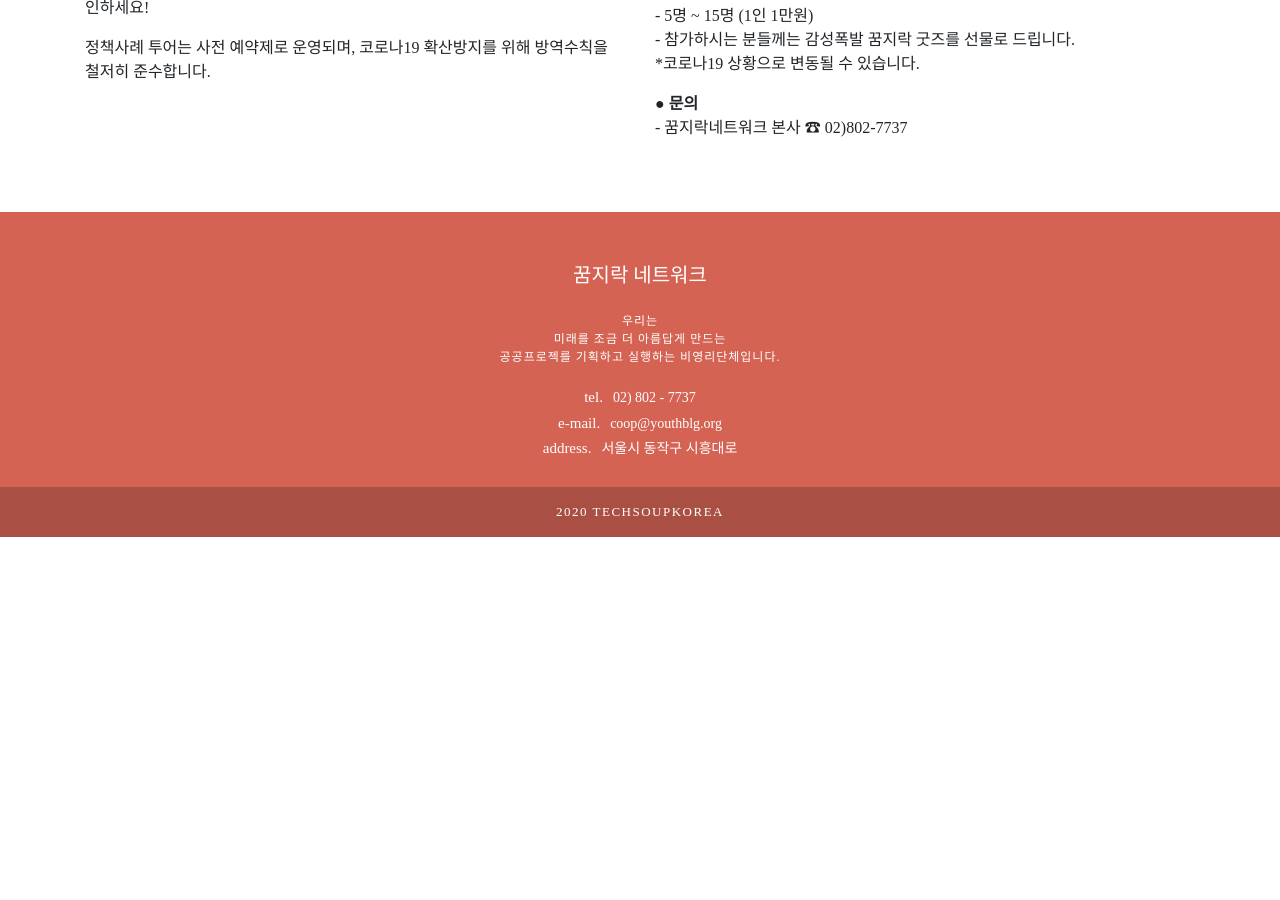
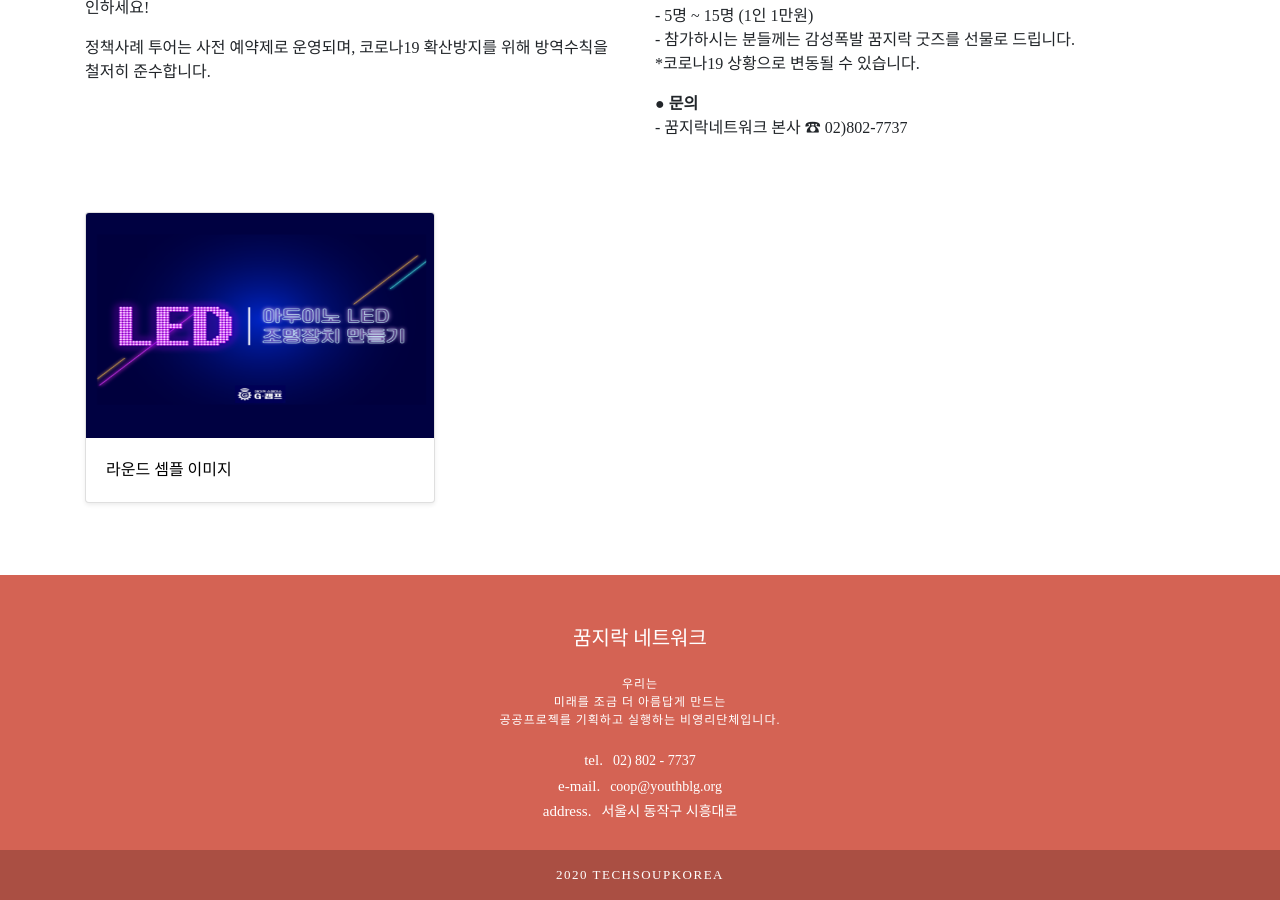
Before and after one commit to GJRProject/ggumjirak, a Django app: page /rounding/ in a window 1280 px wide. Shown: the part 508-1408 px from the top of the page. Before the commit the page ends 1045 px from the top, so only its background shows below. Run offline with Django 3.2, Linux system fonts and the light colour scheme; data comes from the database, SQL or seed files in the repository; some libraries are stand-ins or nearby versions; some web fonts are replaced.

Commit message:
공간 라운딩 html 레이아웃 추가
공간 라운딩 html 레이아웃 추가

```diff
--- a/project/community/templates/rounding.html
+++ b/project/community/templates/rounding.html
@@ -36,6 +36,20 @@
     </div>
     <div>
         <!-- 공간 라운딩 게시판 들어갈 공간 -->
+        <div class="row">
+            {% for list in postlist %}
+            <div class="col-md-4">
+              <div class="card mb-4 shadow-sm">
+                <a href="{{list.pk}}/" style='color:black'>
+                    <img class="bd-placeholder-img card-img-top" src="{{list.mainphoto.url}}" alt="" width="100%" height="225" xmlns="http://www.w3.org/2000/svg" preserveAspectRatio="xMidYMid slice" focusable="false" role="img" aria-label="Placeholder: Thumbnail">
+                </a>
+                <div class="card-body">
+                  <a class="card-text pb-3" href="{{list.pk}}/" style='color:black'>{{list.postname}}</a>
+                </div>
+              </div>
+            </div>
+            {% endfor %}
+        </div>
     </div>
 </div>
 {% endblock %}
```
